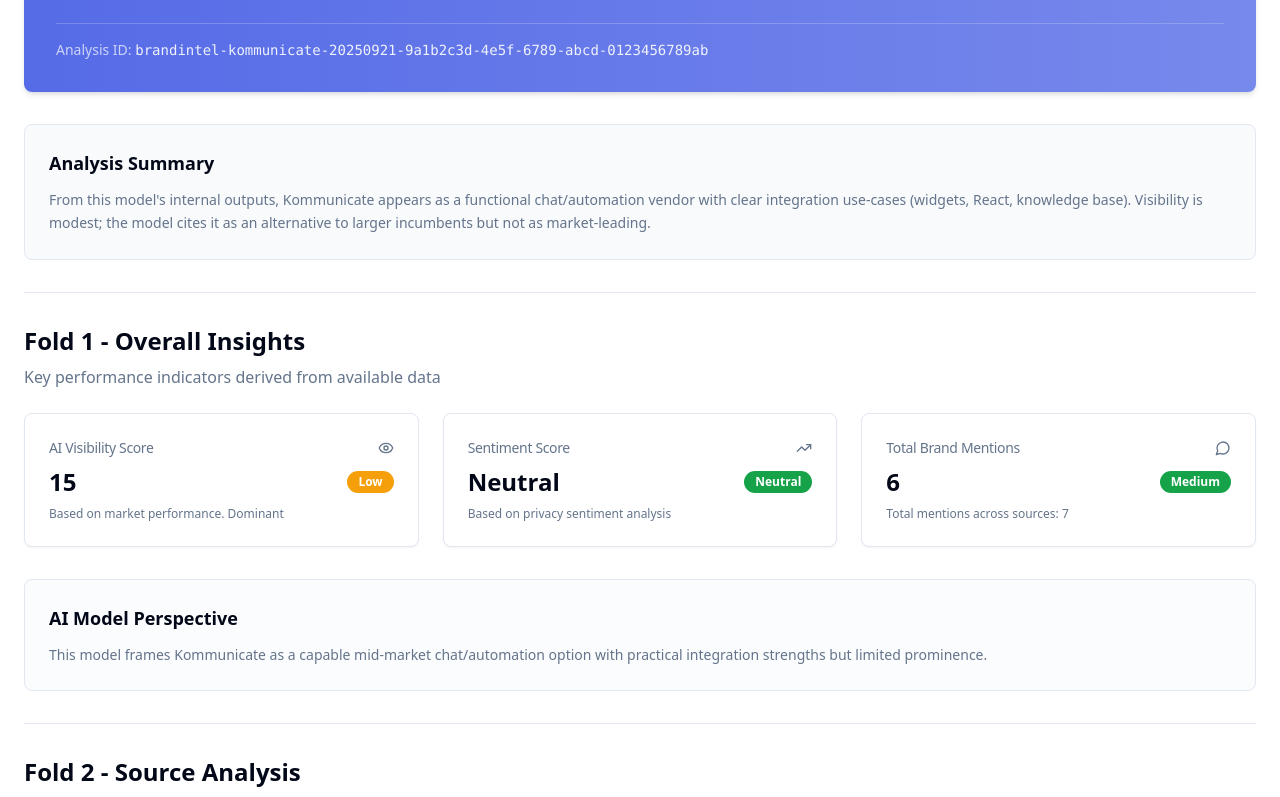
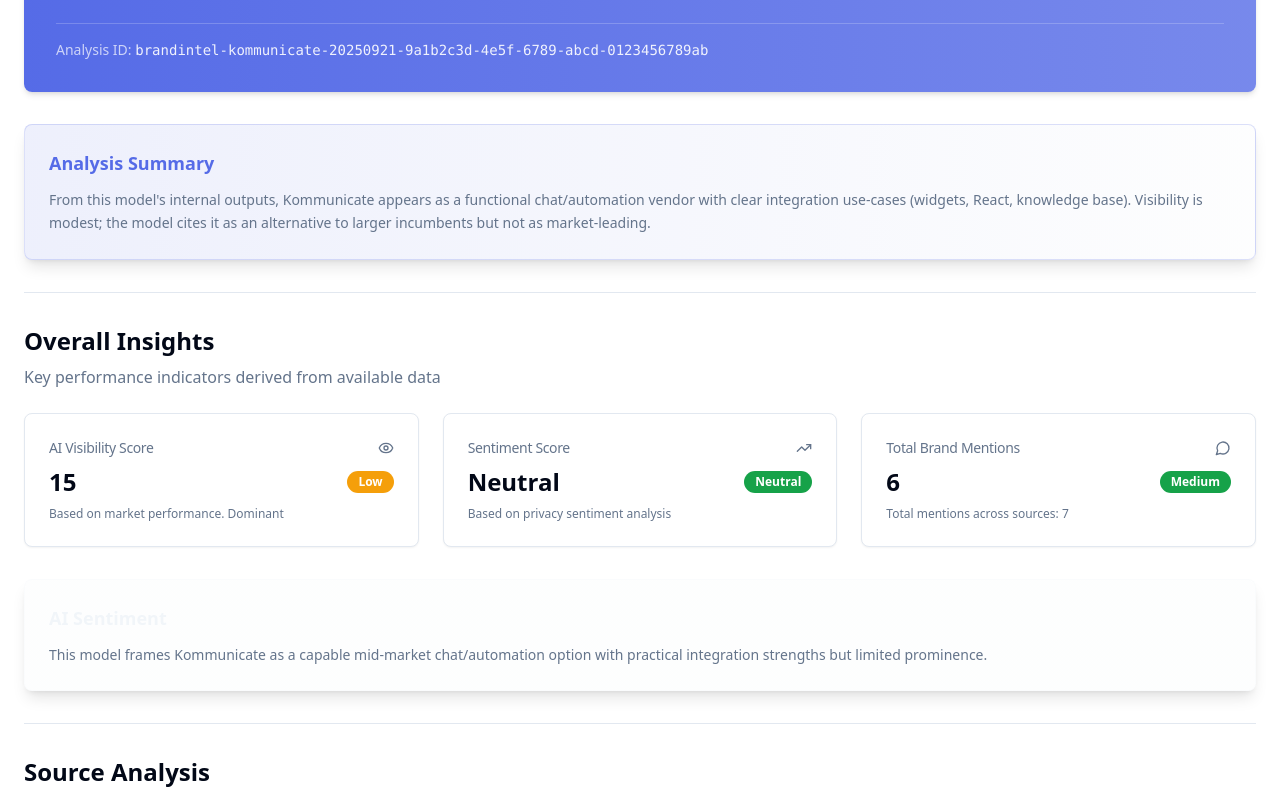
Before and after one commit to orbit00007/sentiment-spectrum-analytics, a React (Vite) app: page / in a window 1280 px wide. Shown: the part 183-980 px from the top of the page. Built offline with nearby package versions, Linux system fonts and the light colour scheme; the HTML template or start-up script is replaced by a standard one.

Commit message:
Refactor dashboard components

```diff
--- a/src/pages/Index.tsx
+++ b/src/pages/Index.tsx
@@ -42,8 +42,8 @@ const Index = () => {
 
         {/* Summary Section */}
         <section className="my-8">
-          <div className="bg-muted/50 border border-border rounded-lg p-6">
-            <h3 className="text-lg font-semibold mb-3">Analysis Summary</h3>
+          <div className="bg-gradient-to-r from-primary/10 to-accent/10 border border-primary/20 rounded-lg p-6 hover-scale animate-scale-in shadow-lg">
+            <h3 className="text-lg font-semibold mb-3 text-primary">Analysis Summary</h3>
             <p className="text-sm text-muted-foreground leading-relaxed">
               {overallInsights.summary}
             </p>
@@ -52,10 +52,10 @@ const Index = () => {
 
         <Separator className="my-8" />
 
-        {/* FOLD 1 - Overall Insights */}
+        {/* Overall Insights */}
         <section className="space-y-6">
           <div>
-            <h2 className="text-2xl font-bold mb-2">Fold 1 - Overall Insights</h2>
+            <h2 className="text-2xl font-bold mb-2">Overall Insights</h2>
             <p className="text-muted-foreground mb-6">Key performance indicators derived from available data</p>
           </div>
 
@@ -89,8 +89,8 @@ const Index = () => {
 
         {/* Sentiment Statement */}
         <section className="my-8">
-          <div className="bg-muted/30 border border-border rounded-lg p-6">
-            <h3 className="text-lg font-semibold mb-3">AI Model Perspective</h3>
+          <div className="bg-gradient-to-r from-accent/10 to-secondary/10 border border-accent/20 rounded-lg p-6 hover-scale animate-scale-in shadow-lg">
+            <h3 className="text-lg font-semibold mb-3 text-accent">AI Sentiment</h3>
             <p className="text-sm text-muted-foreground leading-relaxed">
               {overallInsights.dominant_sentiment.statement}
             </p>
@@ -99,10 +99,10 @@ const Index = () => {
 
         <Separator className="my-8" />
 
-        {/* FOLD 2 - Source Analysis */}
+        {/* Source Analysis */}
         <section className="space-y-6">
           <div>
-            <h2 className="text-2xl font-bold mb-2">Fold 2 - Source Analysis</h2>
+            <h2 className="text-2xl font-bold mb-2">Source Analysis</h2>
             <p className="text-muted-foreground mb-6">Source Intelligence Data - Citation frequency across all results</p>
           </div>
 
@@ -114,10 +114,10 @@ const Index = () => {
 
         <Separator className="my-8" />
 
-        {/* FOLD 3 - Competitor Analysis */}
+        {/* Competitor Analysis */}
         <section className="space-y-6">
           <div>
-            <h2 className="text-2xl font-bold mb-2">Fold 3 - Competitor Analysis</h2>
+            <h2 className="text-2xl font-bold mb-2">Competitor Analysis</h2>
             <p className="text-muted-foreground mb-6">Competitive positioning across key dimensions</p>
           </div>
 
@@ -132,10 +132,10 @@ const Index = () => {
 
         <Separator className="my-8" />
 
-        {/* FOLD 4 - Content Impact */}
+        {/* Content Impact */}
         <section className="space-y-6">
           <div>
-            <h2 className="text-2xl font-bold mb-2">Fold 4 - Content Impact</h2>
+            <h2 className="text-2xl font-bold mb-2">Content Impact</h2>
             <p className="text-muted-foreground mb-6">How much visibility comes from each content type</p>
           </div>
 
@@ -151,10 +151,10 @@ const Index = () => {
 
         <Separator className="my-8" />
 
-        {/* FOLD 5 - Recommendations */}
+        {/* Strategic Recommendations */}
         <section className="space-y-6">
           <div>
-            <h2 className="text-2xl font-bold mb-2">Fold 5 - Strategic Recommendations</h2>
+            <h2 className="text-2xl font-bold mb-2">Strategic Recommendations</h2>
             <p className="text-muted-foreground mb-6">Actionable insights to improve AI platform visibility and performance</p>
           </div>
 
```
